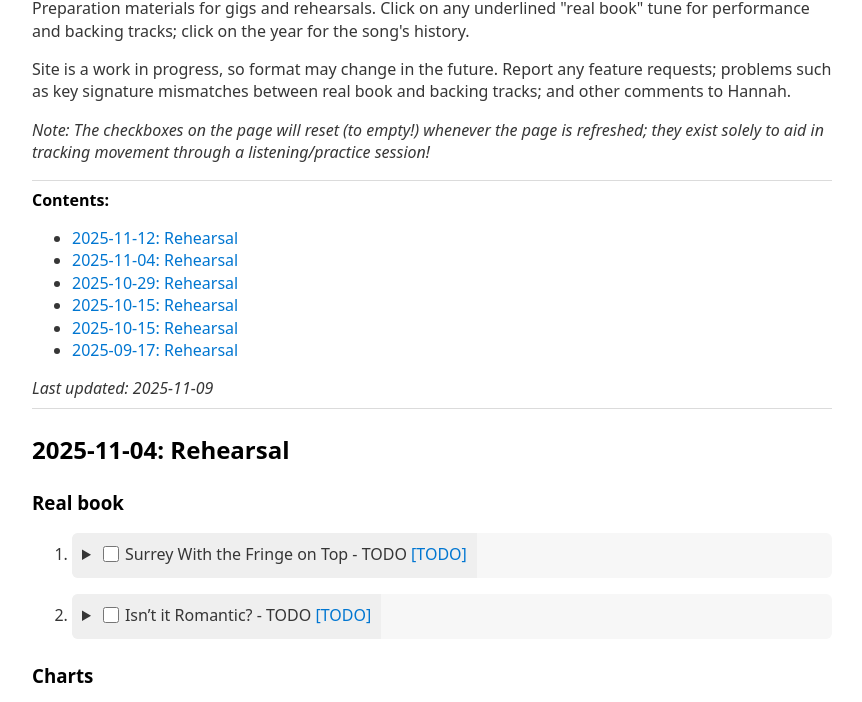
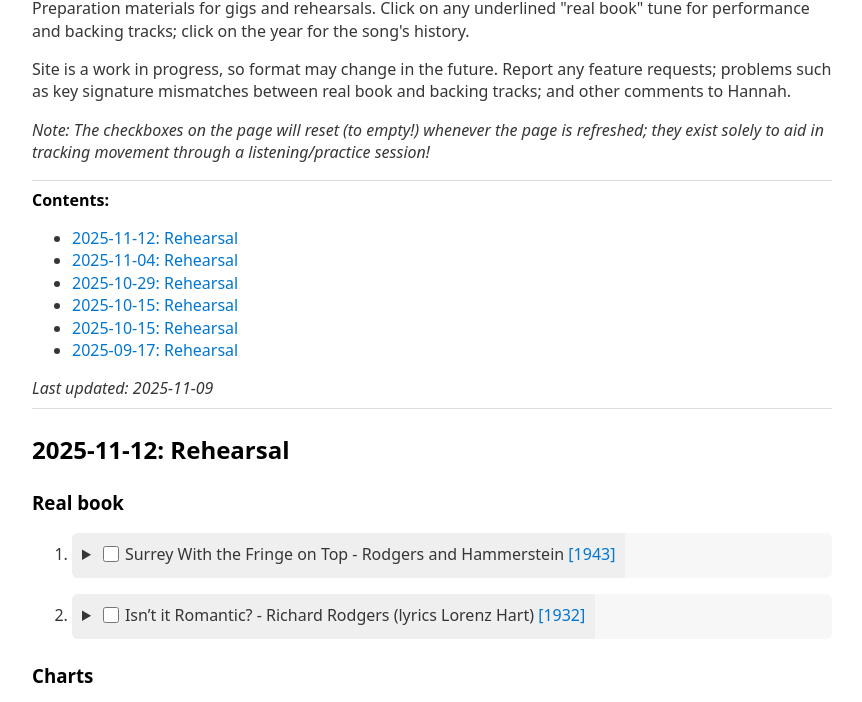
Before and after one commit to hannahilea/mso-shed, a plain HTML site: page index.html in a window 1280 px wide. Shown: the part 92-794 px from the top of the page, without its empty margins (208-1070 px from the left). Drawn offline with nearby package versions, Linux system fonts and the light colour scheme.

Commit message:
fix heading

```diff
--- a/index.html
+++ b/index.html
@@ -54,13 +54,13 @@
 
   <hr />
 
-  <h2 id="2025-11-12-rehearsal">2025-11-04: Rehearsal</h2>
+  <h2 id="2025-11-12-rehearsal">2025-11-12: Rehearsal</h2>
 
   <h3>Real book</h3>
   <ol>
     <li>
       <details>
-        <summary><input type="checkbox" />Surrey With the Fringe on Top - TODO <a target="_blank" href="TODO">[TODO]</a>
+        <summary><input type="checkbox" />Surrey With the Fringe on Top - Rodgers and Hammerstein <a target="_blank" href="https://en.wikipedia.org/wiki/The_Surrey_with_the_Fringe_on_Top">[1943]</a>
         </summary>
         <p>Performance (vocals)<br />
           TODO
@@ -75,7 +75,7 @@
     </li>
     <li>
       <details>
-        <summary><input type="checkbox" />Isn’t it Romantic? - TODO <a target="_blank" href="TODO">[TODO]</a></summary>
+        <summary><input type="checkbox" />Isn’t it Romantic? - Richard Rodgers (lyrics Lorenz Hart) <a target="_blank" href="https://en.wikipedia.org/wiki/Isn%27t_It_Romantic%3F">[1932]</a></summary>
         <p>Performance (vocals)<br />
           TODO
         </p>
```
